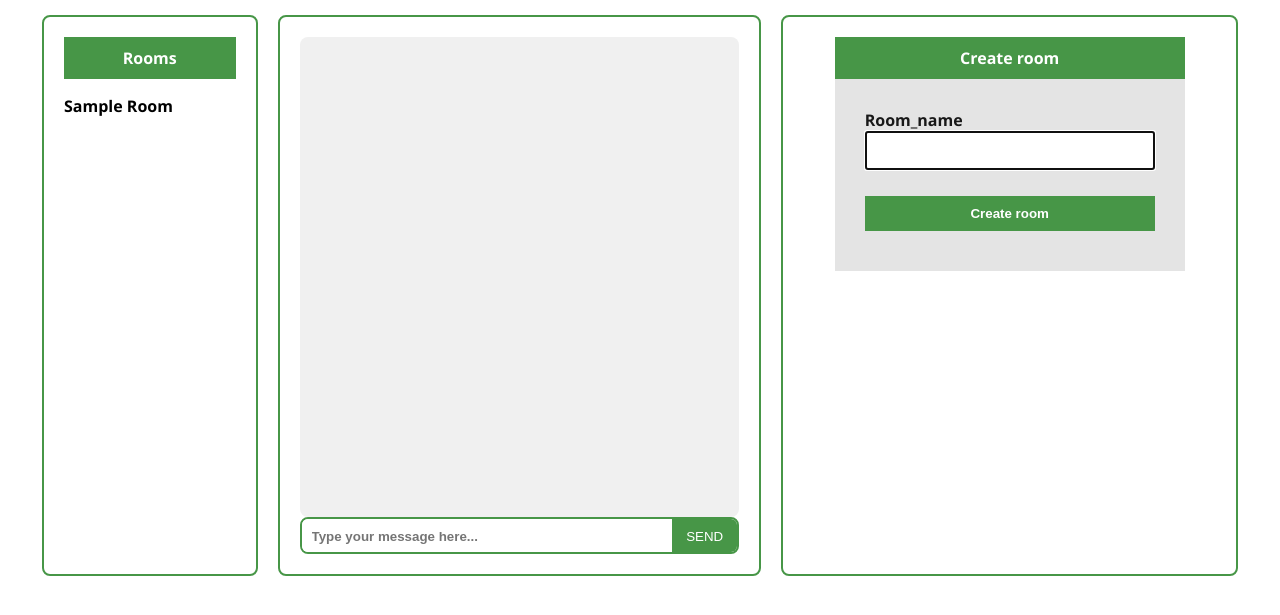
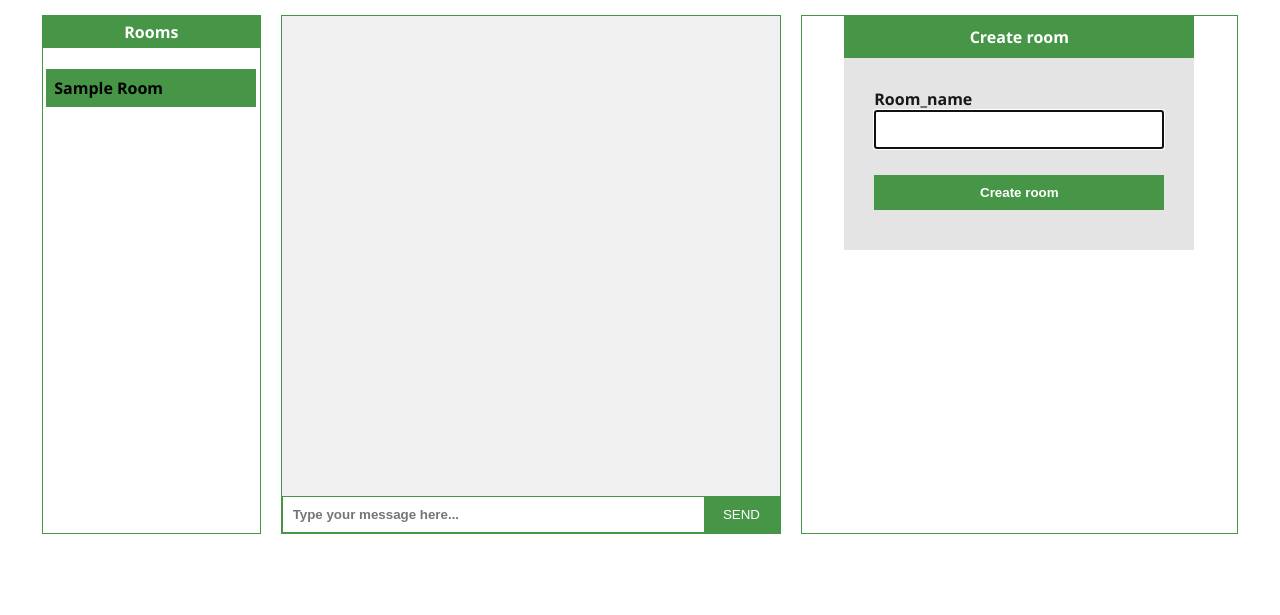
Before and after one commit to KabakiAntony/ka-chat, a Flask app: template app/templates/chat.html in a window 1280 px wide. Shown: the part 69-684 px from the top of the page. Run offline with Flask 2, Linux system fonts and the light colour scheme; tables that the repository leaves empty hold one stand-in row (values such as "Sample post"); the template is opened without the code that fills it: values that come from a table or form of the project are taken from there, most other values are stand-ins (such as "Sample title", 1, 10 or a date in 2020); some libraries are stand-ins or nearby versions.

Commit message:
styled the different messages from the different users and styled rooms holder

```diff
--- a/app/static/css/main_style.css
+++ b/app/static/css/main_style.css
@@ -64,7 +64,7 @@ a:active{
   form{
     padding:30px;
   }
-  .form-header, h4{
+  .form-header{
     text-align:center;
     background-color: #479647;
     padding: 10px;
@@ -114,15 +114,14 @@ a:active{
   }
   .chat-wrapper > div{
     margin: 10px;
-    padding: 20px;
-    border:2px solid #479647;
-    border-radius: 0.5em;
+    border:1px solid #479647;
   }
   .rooms-wrapper{
     flex-grow: 2;
   }
   .center-wrapper{
     flex-grow: 6;
+    max-width:500px;
   }
   .right-wrapper{
     flex-grow: 2;
@@ -130,24 +129,22 @@ a:active{
   #display-message-section {
     min-height: 60vh;
     max-height: 60vh;
-    overflow-y: auto; /*Make  this section scrolable */
+    overflow: auto; /*Make  this section scrolable */
     background-color: #F0F0F0;
-    border-radius: 0.5em;
+    display:flex;
+    flex-direction:column;
 }
 
 #input-area {
     height: 37px;
-    border:2px solid #479647;
-    border-radius: 0.5em;
+    border:1px solid #479647;
     bottom: 0;
     display:flex;
     flex-direction:row;
-    overflow: hidden;
 }
 #user_message{
     border:none;
     flex:2;
-    height:auto;
     height: 35px;
 }
 #send_message{
@@ -164,20 +161,31 @@ a:active{
     font-weight:bold;
 }
 .rooms-wrapper p:hover {
-    background-color: #479647;
+    background-color:#333332;
     color: #ffffff;
-    text-align: center;
 }
-.others-msg {
-  margin-right:7em;
+p{
+  background-color: #479647;
+  padding: 0.5em;
+  margin: 0.2em;
+}
+.rooms-h4{
+  padding: 0.3em;
+  margin-top: 0em;
+  background-color: #479647;
+  color: #ffffff;
+}
+.others-msg{
+  align-self: flex-start;
+  padding:0.5em 0.8em 0.5em;
   margin-left: 1em;
-  padding: 0.5em 0.5em 0.5em 1em;
-  border-radius: 5px;
-  border-color: grey;
-  border-width: 0.5px;
-  border-style: solid;
-  background-color: #C2DBFB;
-  /* animation */
+  text-align: justify;
+  background-color: #9ca39c;
+  border-radius: 1.5em;
+  border-bottom-left-radius: 0em;
+  width:50%;
+  font-size: 14px;
+   /* animation */
   animation-name: fadeIn;
   animation-duration: 0.75s;
   animation-fill-mode: forwards;
```
Also changed, not shown: other parts of app/static/css/main_style.css (+24 -20 lines).
